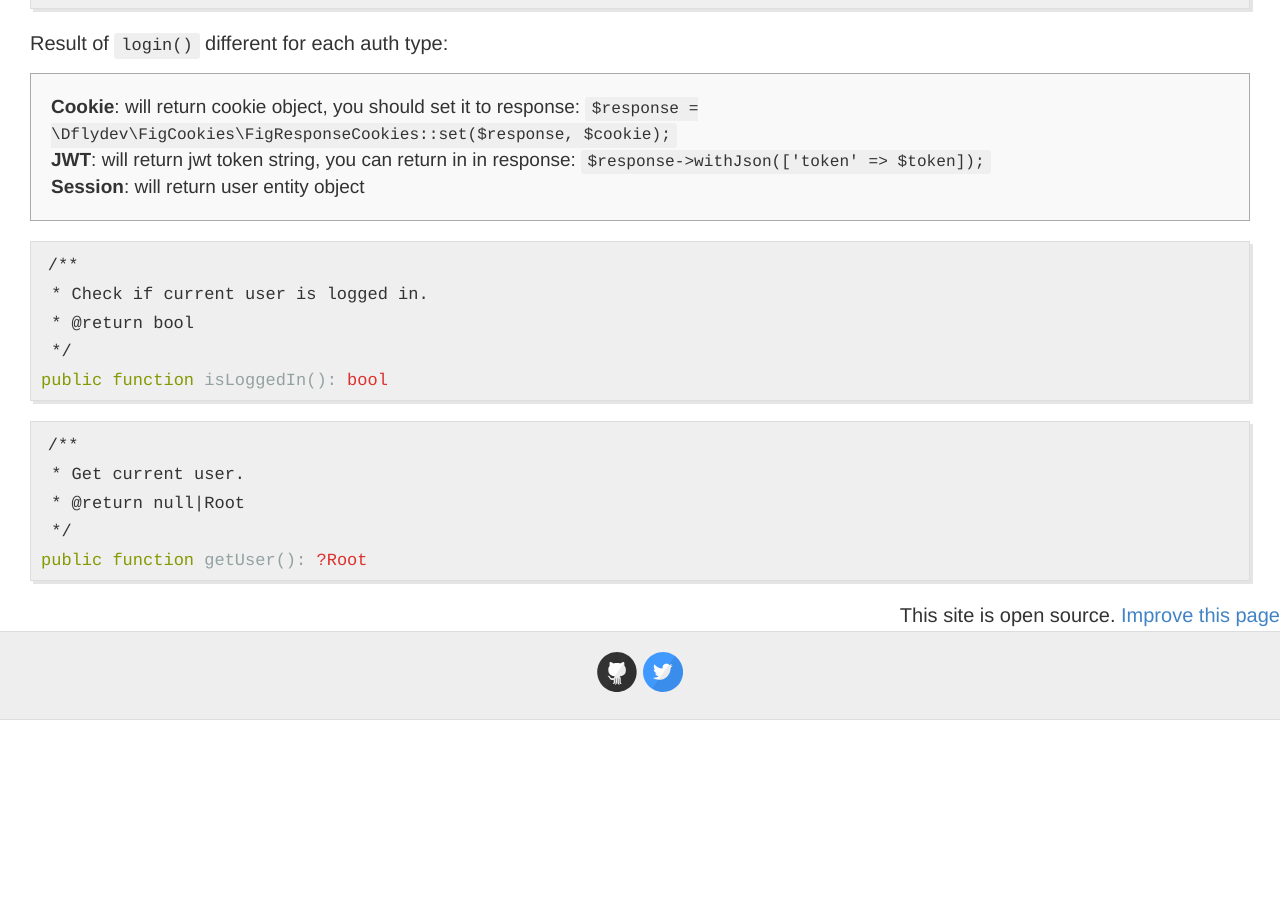
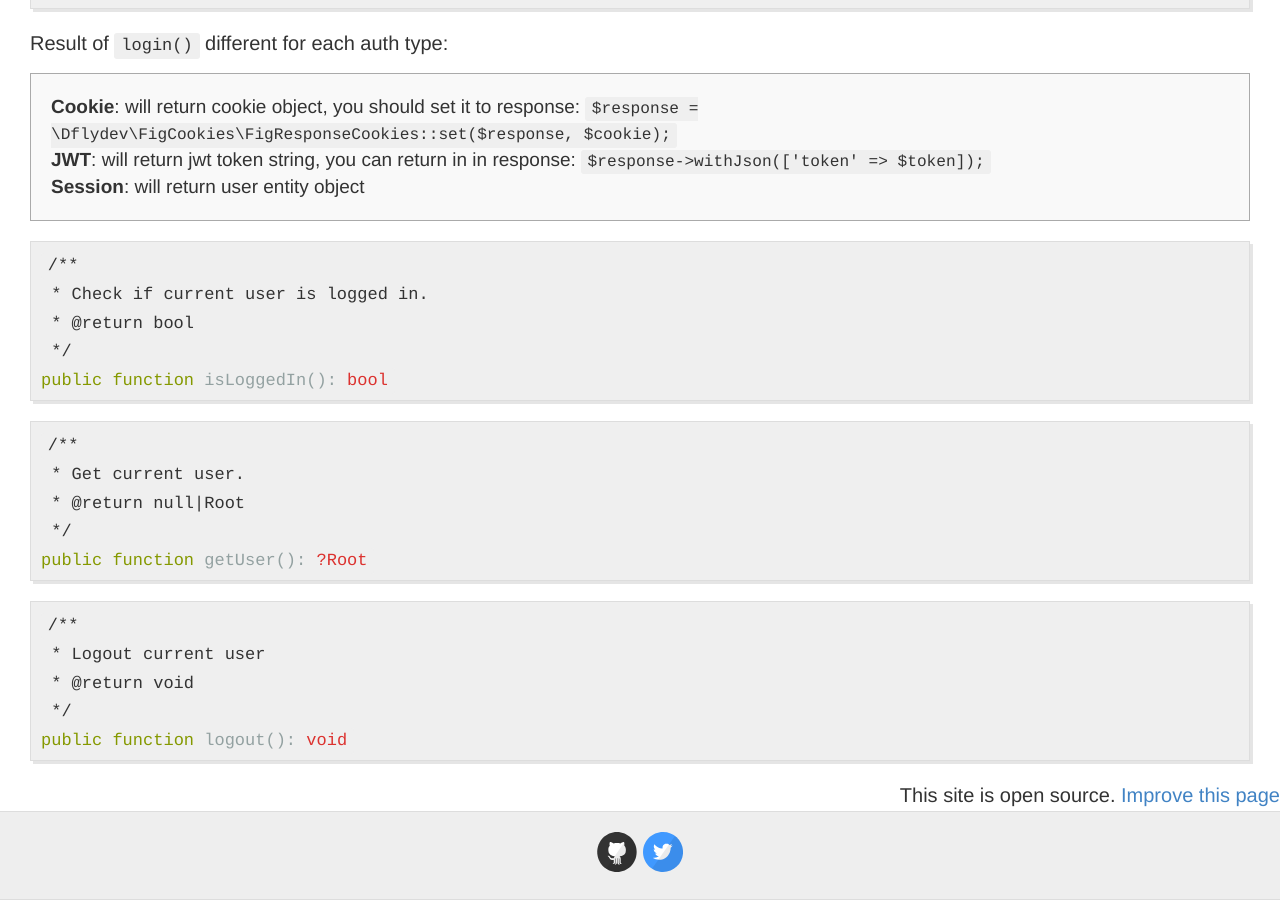
Before and after one commit to frameworkwtf/framework.wtf, a Jekyll site: the page built from auth.md, in a window 1280 px wide and 900 px high, scrolled down 1375 px. Built offline with Jekyll 4.4.1, drawn with Linux system fonts in a browser that asks for light colours; before the commit the page ends 2095 px from its top, so only the background shows below that.

Commit message:
updated auth docs

````diff
--- a/auth.md
+++ b/auth.md
@@ -78,3 +78,11 @@ public function isLoggedIn(): bool
  */
 public function getUser(): ?Root
 ```
+
+```php
+/**
+ * Logout current user
+ * @return void
+ */
+public function logout(): void
+```
````
